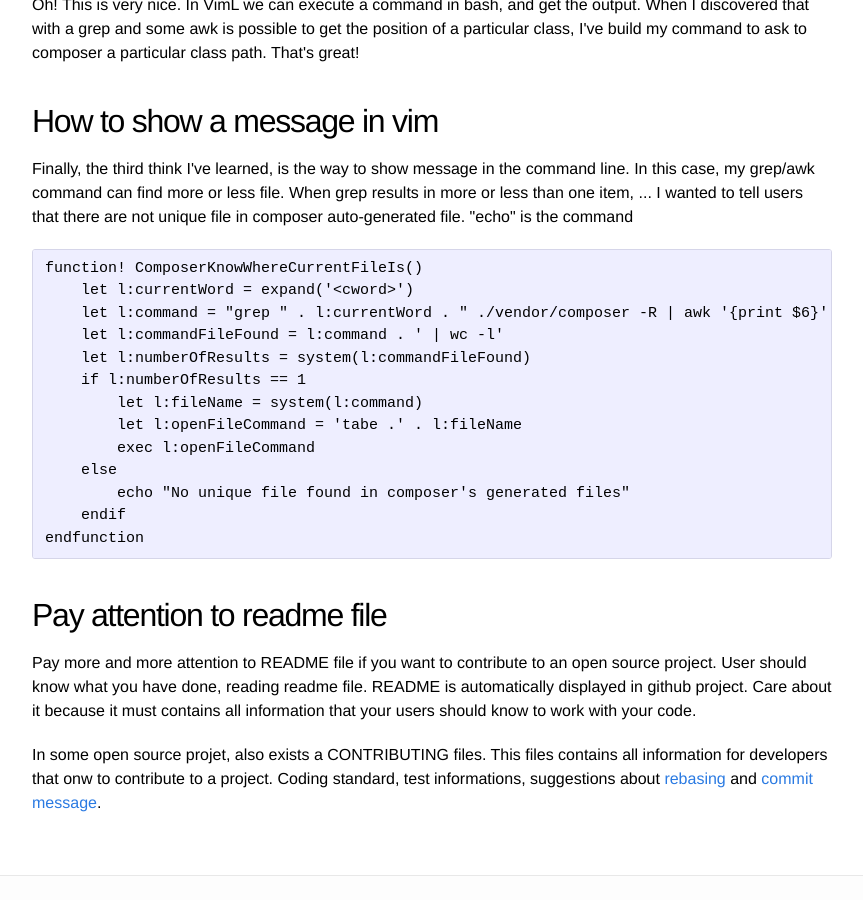
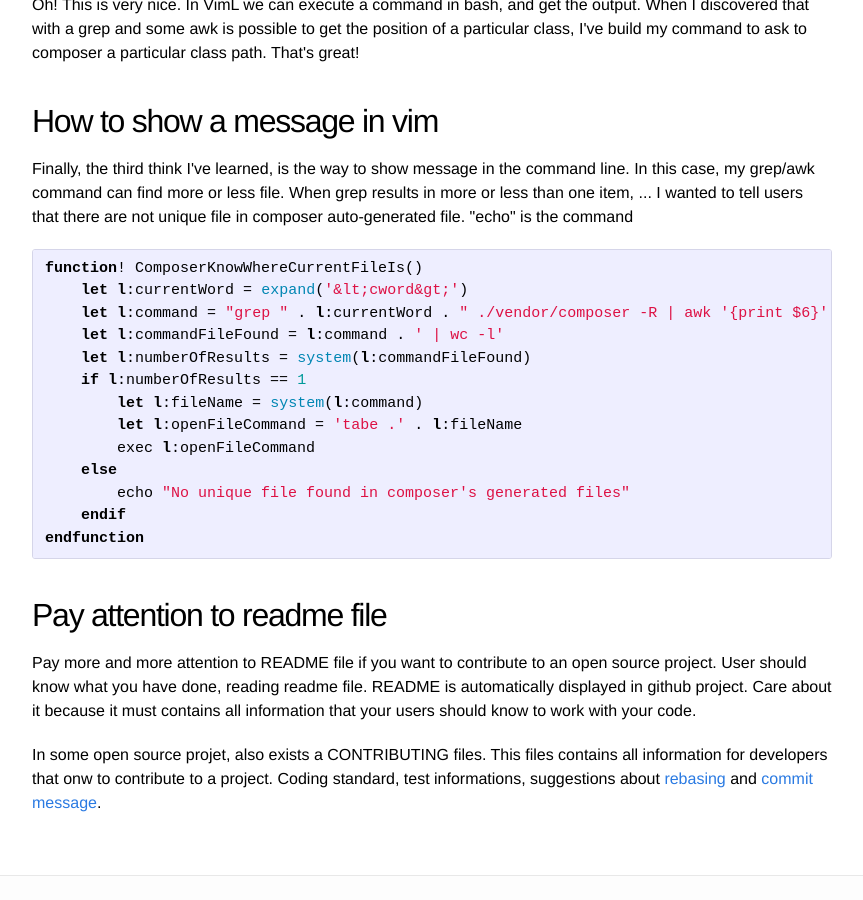
Before and after one commit to sensorario/sensorario.github.io, a Jekyll site: the page built from _posts/2015-06-01-vim-and-composer.markdown, in a window 1280 px wide and 900 px high, scrolled down 561 px. Shown: the whole window, without its empty margins (208-1071 px from the left). Built offline with Jekyll 4.4.1, drawn with Linux system fonts in a browser that asks for light colours.

Commit message:
Update 2015-06-01-vim-and-composer.markdown

```diff
--- a/_posts/2015-06-01-vim-and-composer.markdown
+++ b/_posts/2015-06-01-vim-and-composer.markdown
@@ -16,7 +16,7 @@ categories: vim, composer
 <h2>How to show a message in vim</h2>
 <p>Finally, the third think I've learned, is the way to show message in the command line. In this case, my grep/awk command can find more or less file. When grep results in more or less than one item, ... I wanted to tell users that there are not unique file in composer auto-generated file. "echo" is the command</p>
 
-<pre>
+{% highlight vim %}
 function! ComposerKnowWhereCurrentFileIs()
     let l:currentWord = expand('&lt;cword&gt;')
     let l:command = "grep " . l:currentWord . " ./vendor/composer -R | awk '{print $6}' | awk -F\\' '{print $2}'"
@@ -30,7 +30,7 @@ function! ComposerKnowWhereCurrentFileIs()
         echo "No unique file found in composer's generated files"
     endif
 endfunction
-</pre>
+{% endhighlight %}
 
 <h2>Pay attention to readme file</h2>
 <p>Pay more and more attention to README file if you want to contribute to an open source project. User should know what you have done, reading readme file. README is automatically displayed in github project. Care about it because it must contains all information that your users should know to work with your code.</p>
```
